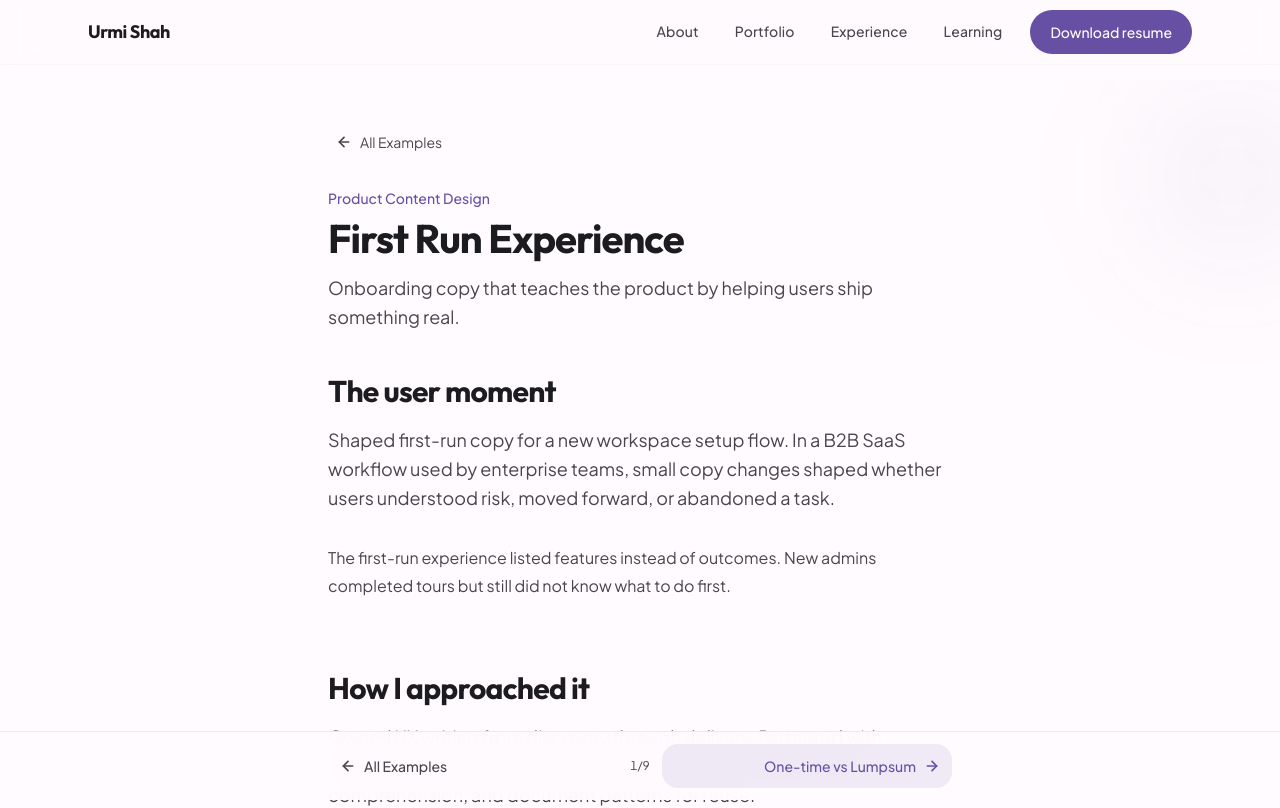
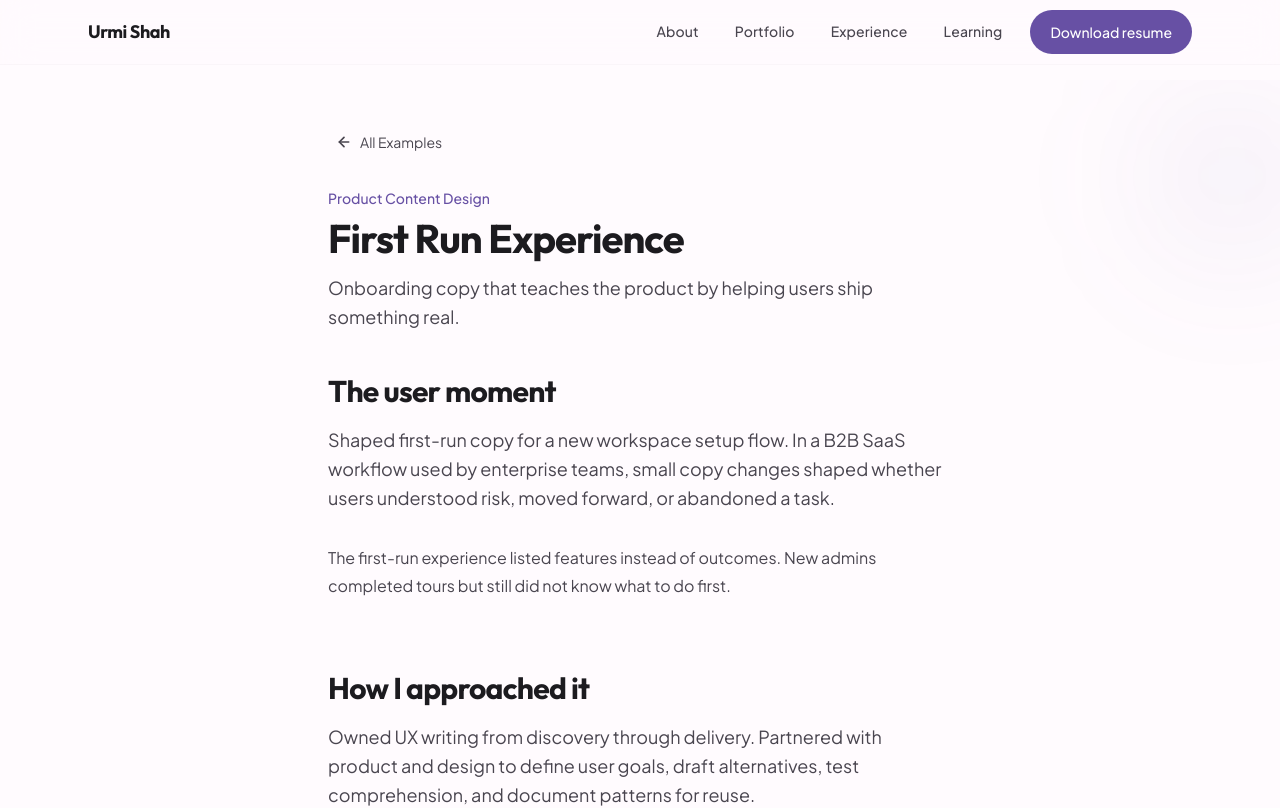
Before and after one commit to Urmi2910/urmi_portfolio, a Next.js app: page /work/product-content-design/first-run-experience in a window 1280 px wide. Shown: the top 808 px of the page. Built offline with nearby package versions, Linux system fonts and the light colour scheme.

Commit message:
Simplify product content design pages and refine AI case study card.
Use in-content prev/next navigation instead of a fixed bottom bar, remove the What I'd repeat section, and show keyword tags on the AI portfolio card.

Co-authored-by: Cursor <cursoragent@cursor.com>

```diff
--- a/src/app/work/product-content-design/[example]/page.tsx
+++ b/src/app/work/product-content-design/[example]/page.tsx
@@ -1,5 +1,4 @@
 import { WritingExampleDetail } from "@/components/case-studies/product-content-design/WritingExampleDetail";
-import { WritingExampleSampleNav } from "@/components/case-studies/product-content-design/WritingExampleSampleNav";
 import { WritingExampleScrollReset } from "@/components/case-studies/product-content-design/WritingExampleScrollReset";
 import { Footer } from "@/components/layout/Footer";
 import { Header } from "@/components/layout/Header";
@@ -44,14 +43,7 @@ export default async function WritingExamplePage({ params }: PageProps) {
   return (
     <>
       <Header />
-      <WritingExampleSampleNav
-        current={example}
-        prev={prev}
-        next={next}
-        index={index}
-        total={writingExamples.length}
-      />
-      <main className="writing-case-study case-study-main-with-nav flex-1 pt-[calc(3.5rem+env(safe-area-inset-top,0px))] sm:pt-20">
+      <main className="writing-case-study flex-1 pt-[calc(3.5rem+env(safe-area-inset-top,0px))] sm:pt-20">
         <section className="relative border-b border-border/50 pb-8 sm:pb-10">
           <GeometricDecor variant="section" />
           <div className="relative mx-auto w-full max-w-2xl px-[clamp(1rem,4vw,1.5rem)] py-8 md:py-10">
@@ -61,7 +53,7 @@ export default async function WritingExamplePage({ params }: PageProps) {
           </div>
         </section>
       </main>
-      <Footer aboveBottomNav />
+      <Footer />
     </>
   );
 }
--- a/src/components/case-studies/product-content-design/WritingExampleDetail.tsx
+++ b/src/components/case-studies/product-content-design/WritingExampleDetail.tsx
@@ -87,9 +87,6 @@ export function WritingExampleDetail({
 
         <StoryChapter id="outcome" title="What changed">
           <StoryList items={example.impact} />
-          <DeepDive title="What I'd repeat">
-            <StoryList items={example.keyLearnings} />
-          </DeepDive>
         </StoryChapter>
       </div>
 
--- a/src/data/portfolio.ts
+++ b/src/data/portfolio.ts
@@ -163,7 +163,7 @@ export const caseStudies: CaseStudy[] = [
   {
     slug: "ai-design",
     title: "Designing trustworthy AI conversations",
-    subtitle: "How content design shaped an AI-powered financial assistant.",
+    subtitle: "",
     excerpt:
       "Conversation design, response frameworks, guardrails, and content modeling for a financial AI assistant users could trust.",
     company: "Veda AI",
@@ -173,10 +173,7 @@ export const caseStudies: CaseStudy[] = [
     tags: ["Conversation Design", "AI Governance", "Content Strategy"],
     featured: true,
     accentColor: "accent",
-    metrics: [
-      { value: "38%", label: "Fewer support escalations" },
-      { value: "4.6", label: "Post-session trust rating" },
-    ],
+    metrics: [],
     challenge:
       "AI experiences fail when users cannot tell what the system can do, how it will behave, or what happens when it gets something wrong. Without clear personality, guardrails, and fallbacks, even capable models feel unreliable.",
     approach: [
```
